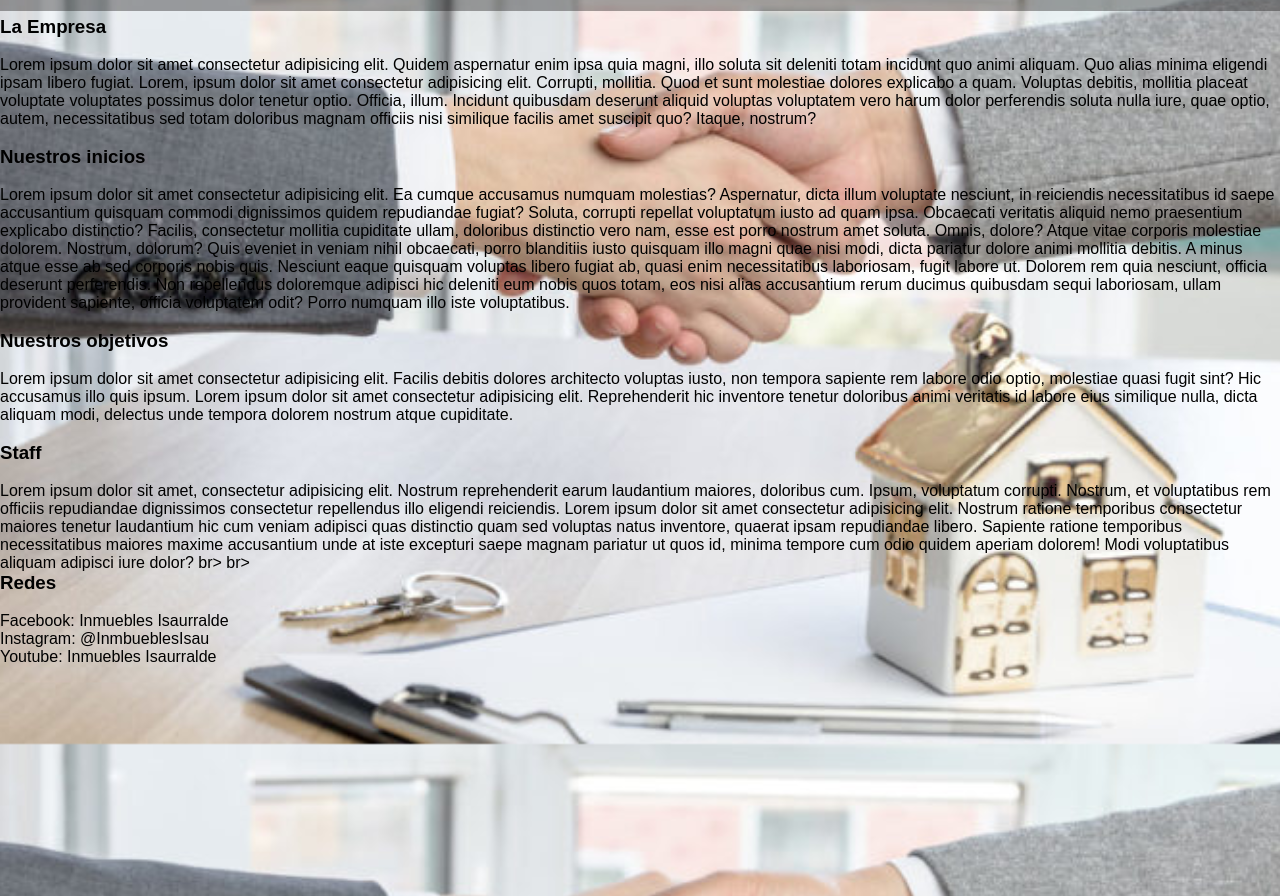
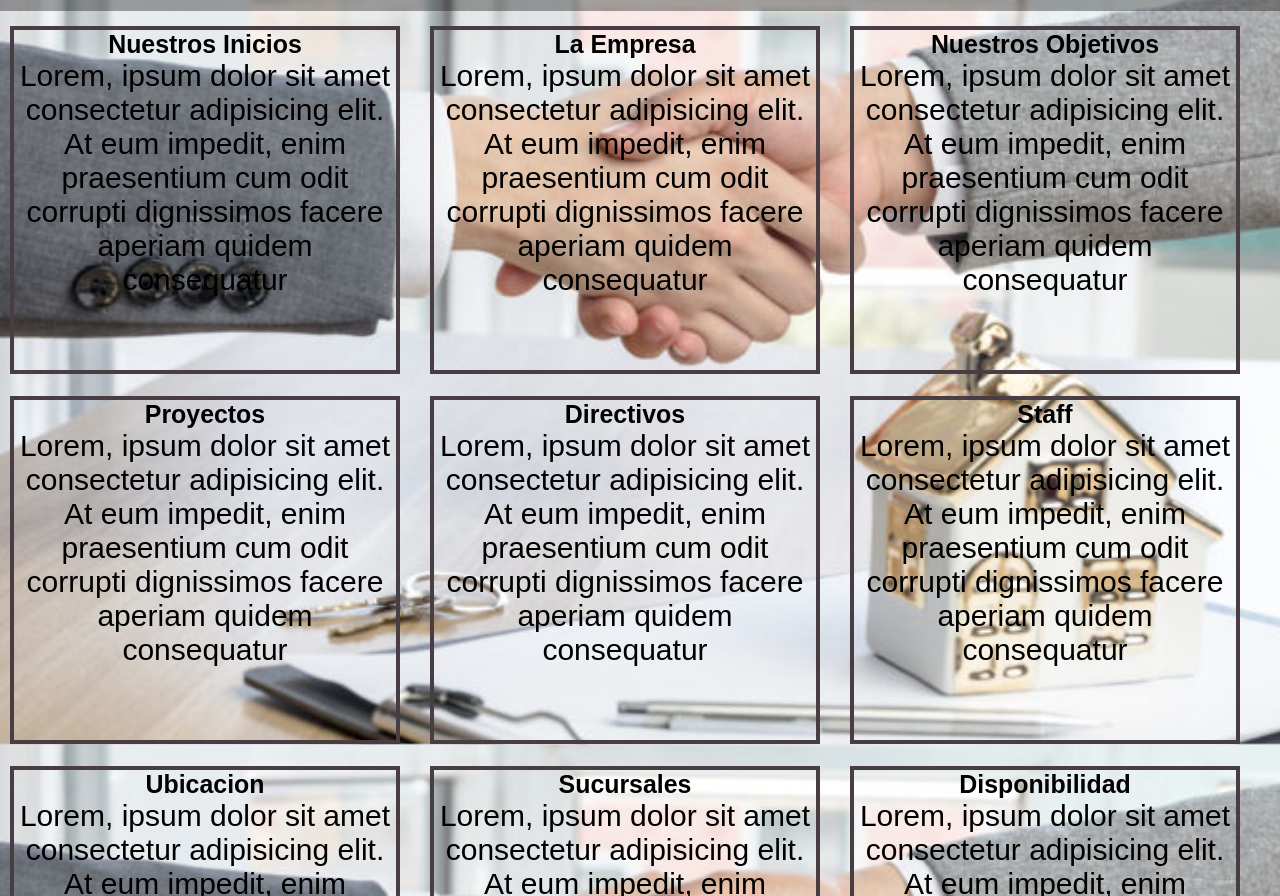
Before and after one commit to GeronimoIsaurralde/Projecto_Coderhouse, a plain HTML site: page Segunda Pre-entrega Isaurralde Geronimo/nosotros.html in a window 1280 px wide. Shown: the part 56-952 px from the top of the page. Drawn offline with Linux system fonts and the light colour scheme.

Commit message:
agregue grid y media en nosotros

```diff
--- a/Segunda Pre-entrega Isaurralde Geronimo/nosotros.html
+++ b/Segunda Pre-entrega Isaurralde Geronimo/nosotros.html
@@ -19,55 +19,55 @@
             <li><a href="contactanos.html">Contactanos</a></li>
         </ul>
     </nav>
-      <section class="background-image-inmuebles">
+      <div class="background-image-inmuebles">
         <div class="div-nosotros">
           <br>
           <br>
           <br>
           <br>
-          <h3>La Empresa</h3>
-          <br>
-          Lorem ipsum dolor sit amet consectetur adipisicing elit. Quidem aspernatur enim ipsa quia magni, illo soluta sit deleniti totam incidunt quo animi aliquam. Quo alias minima eligendi ipsam libero fugiat.
-          Lorem, ipsum dolor sit amet consectetur adipisicing elit. Corrupti, mollitia. Quod et sunt molestiae dolores explicabo a quam. Voluptas debitis, mollitia placeat voluptate voluptates possimus dolor tenetur optio. Officia, illum.
-          Incidunt quibusdam deserunt aliquid voluptas voluptatem vero harum dolor perferendis soluta nulla iure, quae optio, autem, necessitatibus sed totam doloribus magnam officiis nisi similique facilis amet suscipit quo? Itaque, nostrum?
-          <br>
-          <br>
-          <h3> Nuestros inicios</h3>
-          <br>
-          Lorem ipsum dolor sit amet consectetur adipisicing elit. Ea cumque accusamus numquam molestias? Aspernatur, dicta illum voluptate nesciunt, in reiciendis necessitatibus id saepe accusantium quisquam commodi dignissimos quidem repudiandae fugiat?
-          Soluta, corrupti repellat voluptatum iusto ad quam ipsa. Obcaecati veritatis aliquid nemo praesentium explicabo distinctio? Facilis, consectetur mollitia cupiditate ullam, doloribus distinctio vero nam, esse est porro nostrum amet soluta.
-          Omnis, dolore? Atque vitae corporis molestiae dolorem. Nostrum, dolorum? Quis eveniet in veniam nihil obcaecati, porro blanditiis iusto quisquam illo magni quae nisi modi, dicta pariatur dolore animi mollitia debitis.
-          A minus atque esse ab sed corporis nobis quis. Nesciunt eaque quisquam voluptas libero fugiat ab, quasi enim necessitatibus laboriosam, fugit labore ut. Dolorem rem quia nesciunt, officia deserunt perferendis.
-          Non repellendus doloremque adipisci hic deleniti eum nobis quos totam, eos nisi alias accusantium rerum ducimus quibusdam sequi laboriosam, ullam provident sapiente, officia voluptatem odit? Porro numquam illo iste voluptatibus.
-          <br>
-          <br>
-            <h3>Nuestros objetivos</h3>
-          <br>
-          Lorem ipsum dolor sit amet consectetur adipisicing elit. Facilis debitis dolores architecto voluptas iusto, non tempora sapiente rem labore odio optio, molestiae quasi fugit sint? Hic accusamus illo quis ipsum.
-          Lorem ipsum dolor sit amet consectetur adipisicing elit. Reprehenderit hic inventore tenetur doloribus animi veritatis id labore eius similique nulla, dicta aliquam modi, delectus unde tempora dolorem nostrum atque cupiditate.
-          <br>
-          <br>
-          <h3>Staff</h3>
-          <br>
-          Lorem ipsum dolor sit amet, consectetur adipisicing elit. Nostrum reprehenderit earum laudantium maiores, doloribus cum. Ipsum, voluptatum corrupti. Nostrum, et voluptatibus rem officiis repudiandae dignissimos consectetur repellendus illo eligendi reiciendis.
-          Lorem ipsum dolor sit amet consectetur adipisicing elit. Nostrum ratione temporibus consectetur maiores tenetur laudantium hic cum veniam adipisci quas distinctio quam sed voluptas natus inventore, quaerat ipsam repudiandae libero.
-          Sapiente ratione temporibus necessitatibus maiores maxime accusantium unde at iste excepturi saepe magnam pariatur ut quos id, minima tempore cum odio quidem aperiam dolorem! Modi voluptatibus aliquam adipisci iure dolor?
-          br>
-          br>
-          <br>
-          <h3>Redes</h3>
-          <br>
-          <ul>
-            <li>Facebook: Inmuebles Isaurralde</li>
-            <li>Instagram: @InmbueblesIsau</li>
-            <li>Youtube: Inmuebles Isaurralde</li>
-          </ul>
-          <br>
-          <br>
+          <div class="grid-container-nosotros">
+              <br>
+              <div class="lorem1">
+                <h5>Nuestros Inicios</h5>
+                <p>Lorem, ipsum dolor sit amet consectetur adipisicing elit. At eum impedit, enim praesentium cum odit corrupti dignissimos facere aperiam quidem consequatur</p>
+              </div>
+              <div class="lorem2">
+                <h5>La Empresa</h5>
+                <p>Lorem, ipsum dolor sit amet consectetur adipisicing elit. At eum impedit, enim praesentium cum odit corrupti dignissimos facere aperiam quidem consequatur</p>
+              </div>
+              <div class="lorem3">
+                <h5>Nuestros Objetivos</h5>
+                <p>Lorem, ipsum dolor sit amet consectetur adipisicing elit. At eum impedit, enim praesentium cum odit corrupti dignissimos facere aperiam quidem consequatur</p>
+              </div>
+              <div class="lorem4">
+                <h5>Proyectos</h5>
+                <p>Lorem, ipsum dolor sit amet consectetur adipisicing elit. At eum impedit, enim praesentium cum odit corrupti dignissimos facere aperiam quidem consequatur</p>
+              </div>
+              <div class="lorem5">
+                <h5>Directivos</h5>
+                <p>Lorem, ipsum dolor sit amet consectetur adipisicing elit. At eum impedit, enim praesentium cum odit corrupti dignissimos facere aperiam quidem consequatur</p>
+              </div>
+              <div class="lorem6">
+                <h5>Staff</h5>
+                <p>Lorem, ipsum dolor sit amet consectetur adipisicing elit. At eum impedit, enim praesentium cum odit corrupti dignissimos facere aperiam quidem consequatur</p>
+              </div>
+              <div class="lorem7">
+                <h5>Ubicacion</h5>
+                <p>Lorem, ipsum dolor sit amet consectetur adipisicing elit. At eum impedit, enim praesentium cum odit corrupti dignissimos facere aperiam quidem consequatur</p>
+              </div>
+              <div class="lorem8">
+                <h5>Sucursales</h5>
+                <p>Lorem, ipsum dolor sit amet consectetur adipisicing elit. At eum impedit, enim praesentium cum odit corrupti dignissimos facere aperiam quidem consequatur</p>
+              </div>
+              <div class="lorem9">
+                <h5>Disponibilidad</h5>
+                <p>Lorem, ipsum dolor sit amet consectetur adipisicing elit. At eum impedit, enim praesentium cum odit corrupti dignissimos facere aperiam quidem consequatur</p>
+              </div>
+          </div>
         </div>
-      </section>
+      </div>
 </body>
-</section>
+
 <footer class="footer-section">
     <div class="div2">
         <h2>CONTACTO</h2>
```
Also changed, not shown: Segunda Pre-entrega Isaurralde Geronimo/index.html (+1 -1 lines), Segunda Pre-entrega Isaurralde Geronimo/confianostuinmueble.html (line endings or trailing spaces).
